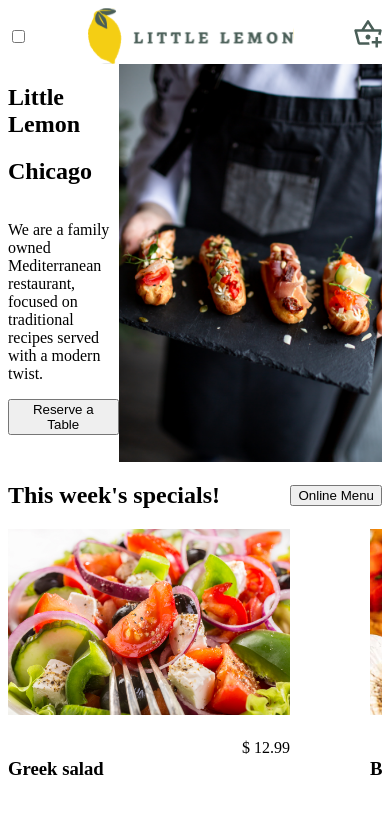
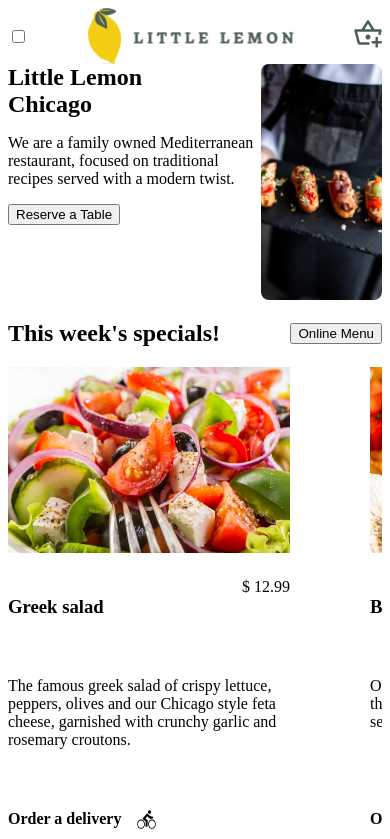
Before and after one commit to 4ndrs/cute-lemon, a React (Create React App) app: page / in a window 390 px wide. Shown: the top 839 px of the page. Built offline with nearby package versions, Linux system fonts and the light colour scheme.

Commit message:
Add media query to Hero section

```diff
--- a/src/components/Home/Hero.css
+++ b/src/components/Home/Hero.css
@@ -1,5 +1,10 @@
 .hero > header {
   grid-area: header;
+}
+
+.hero > header h1,
+.hero > header h2 {
+  margin: 0;
 }
 
 .hero > p {
@@ -15,6 +20,8 @@
   grid-area: image;
   max-width: 338px;
   max-height: 398px;
+  object-fit: cover;
+  border-radius: 8px;
   justify-self: end;
 }
 
@@ -32,3 +39,10 @@
     "reserve-button image"
     ". image";
 }
+
+@media (max-width: 570px) {
+  .hero > img {
+    width: 31vw;
+    height: 28vh;
+  }
+}
```
